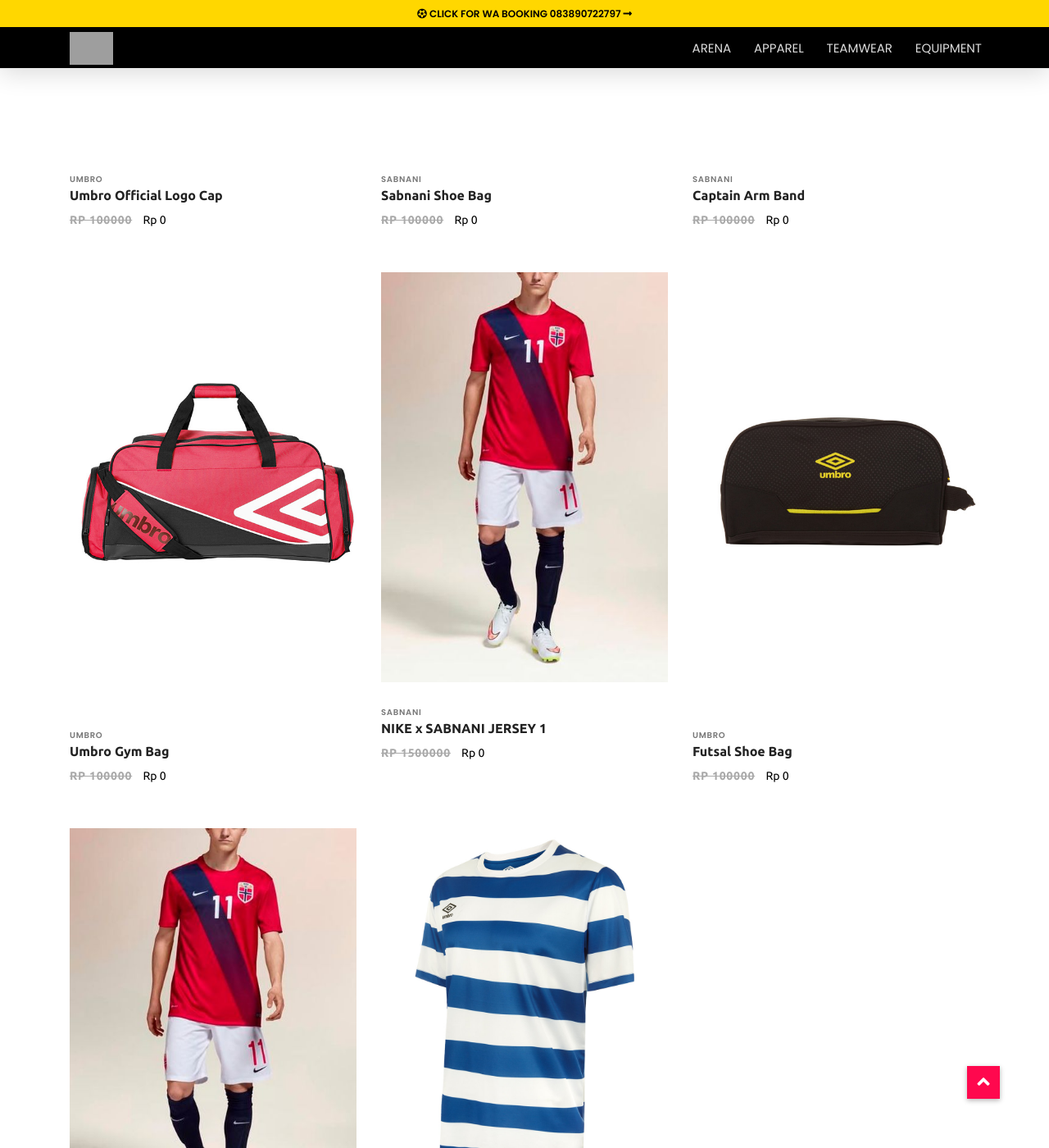
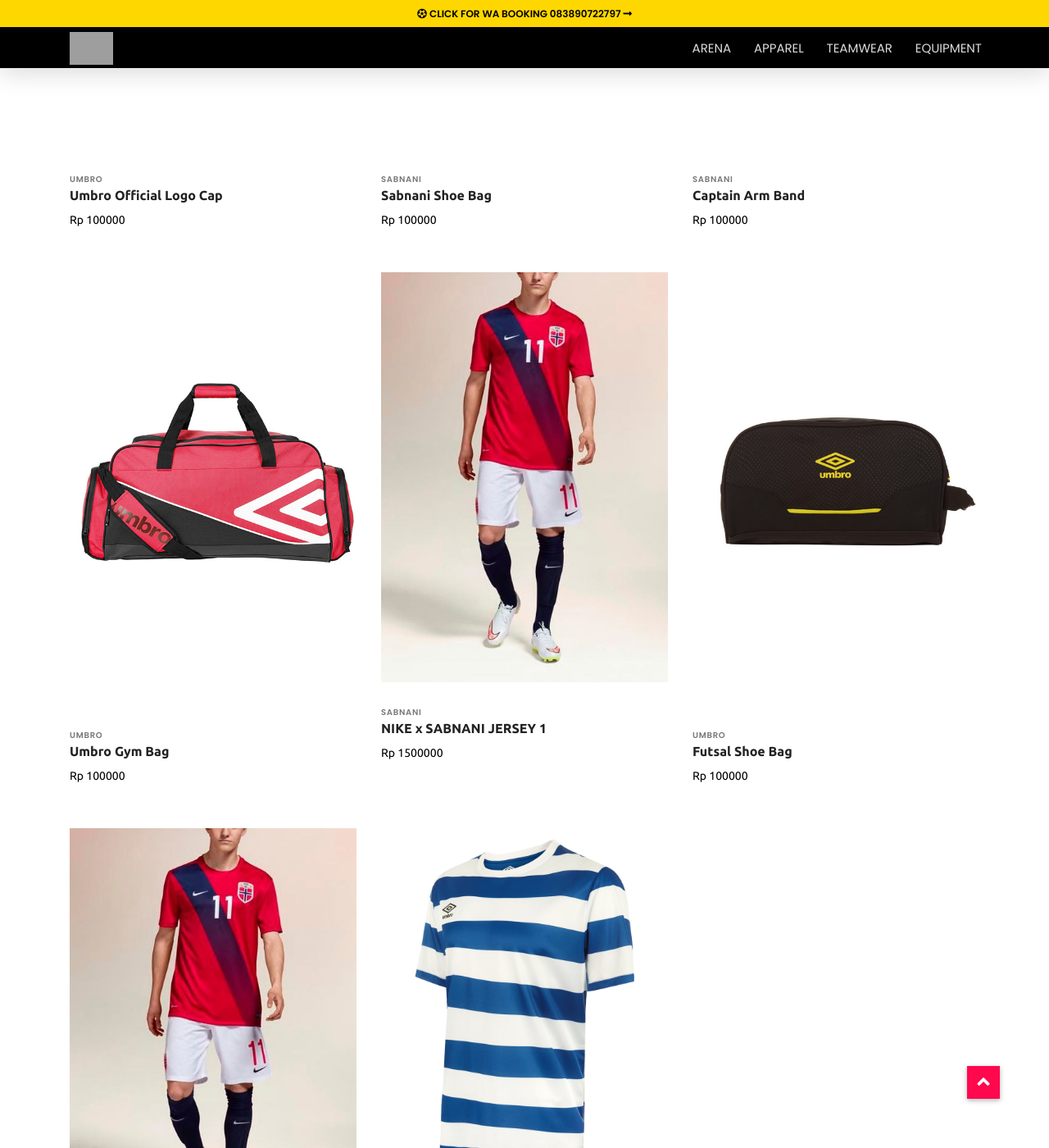
Before and after one commit to kemtol/sabnanifootball, a Jekyll site: the page built from _nav/all.markdown, in a window 1280 px wide and 1400 px high, scrolled down 561 px. Shown: the whole window at 82% size. Built offline with Jekyll 4.4.1, drawn with Linux system fonts in a browser that asks for light colours; nearby versions of some CDN libraries; a script that is not in the unit is left out; grey boxes are pictures that could not be loaded.

Commit message:
Update products.html

```diff
--- a/_layouts/products.html
+++ b/_layouts/products.html
@@ -71,7 +71,7 @@
                                     <a href="{{ item.permalink }}">
                                         <h6>{{ item.title }}</h6>
                                     </a>
-                                    {% if item.saleprice %}
+                                    {% if item.saleprice and item.saleprice != 0 %}
                                         <p class="product-price"><span class="old-price">Rp {{ item.price }}</span> Rp {{ item.saleprice }}</p>
                                     {% else %}
                                         <p class="product-price">Rp {{ item.price }}</p>
```
